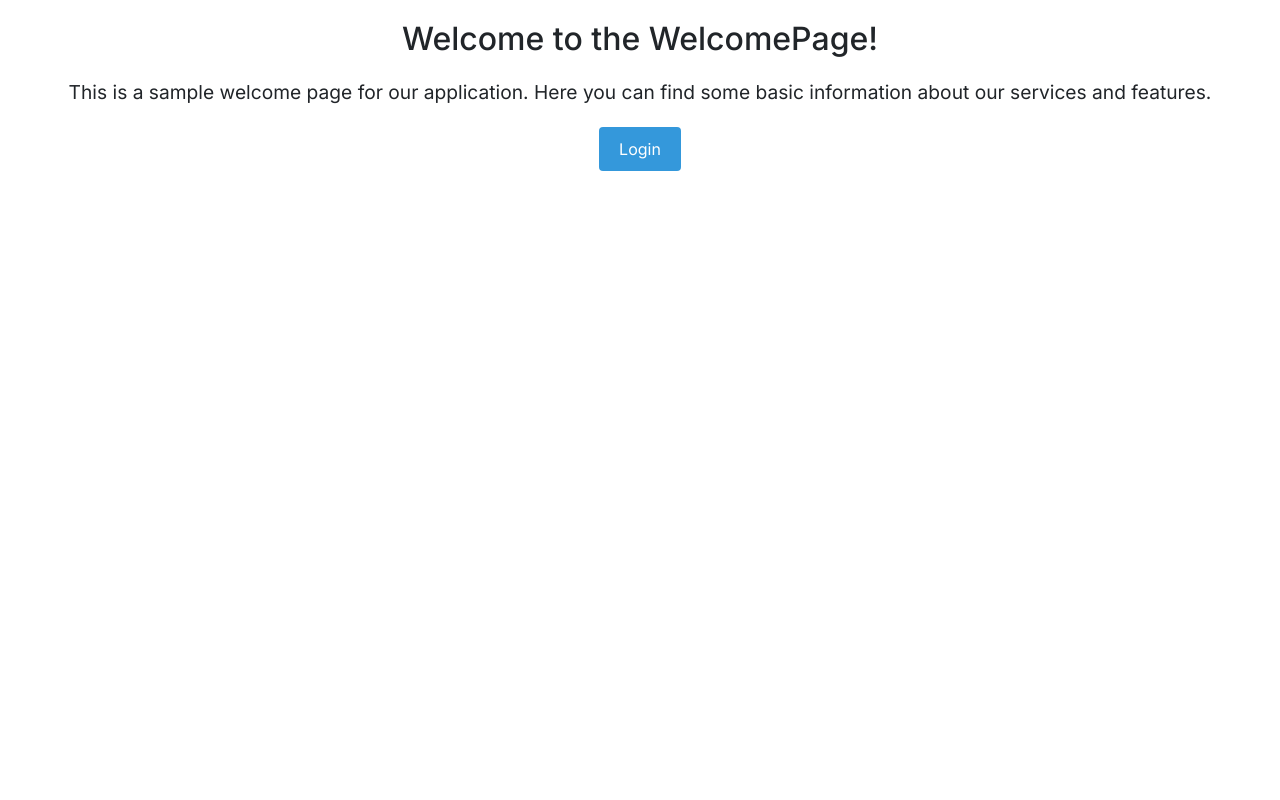
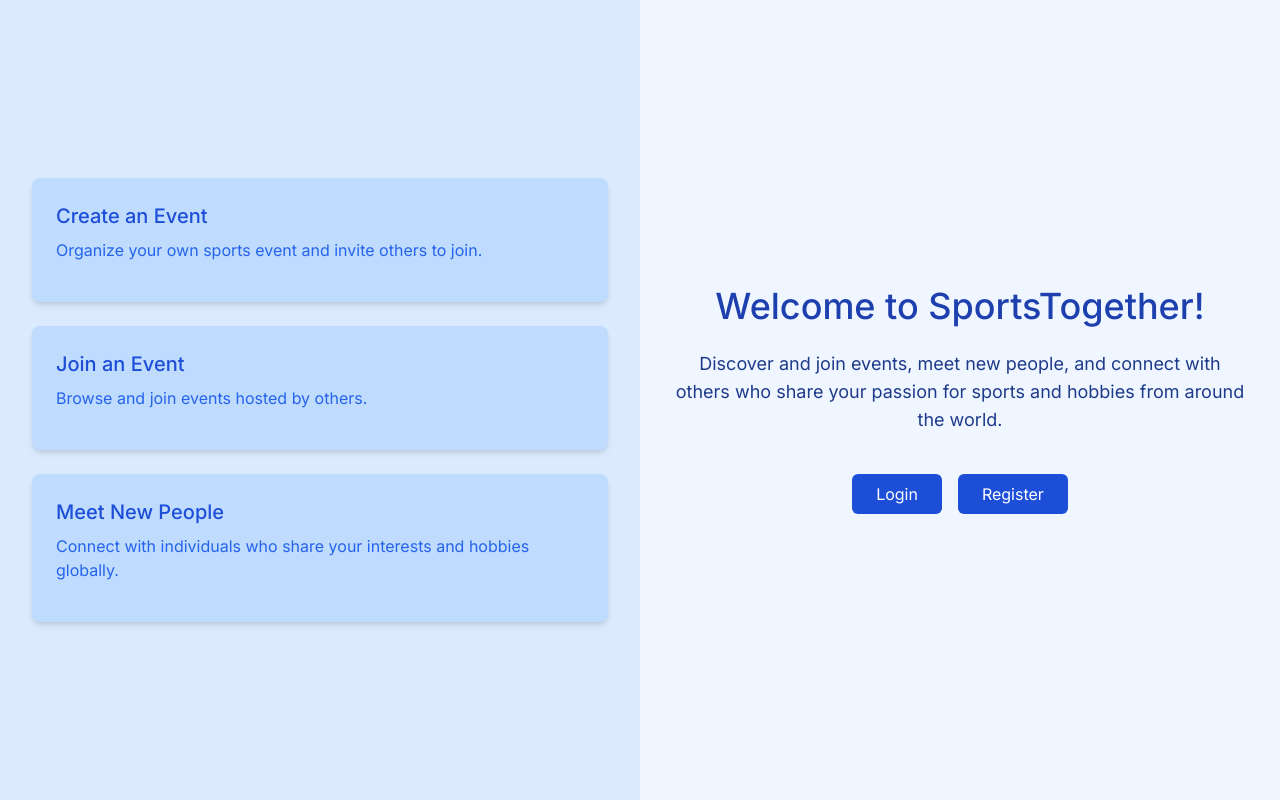
Before and after one commit to JustTOMEK/sportplanner, a Next.js app in the folder frontend/: page /welcome in a window 1280 px wide. Built offline with nearby package versions, Linux system fonts and the light colour scheme.

Commit message:
New Welcome page

```diff
--- a/frontend/src/app/welcome/page.tsx
+++ b/frontend/src/app/welcome/page.tsx
@@ -2,7 +2,6 @@
 
 import { useRouter } from 'next/navigation';
 import withAuth from '../auth/component/withAuth';
-import '../../Styles/WelcomePage.css';
 
 function WelcomePage({ onLogout }) {
     const router = useRouter();
@@ -11,16 +10,48 @@ function WelcomePage({ onLogout }) {
         router.push('/auth/signin');
     };
 
+    const handleRegisterClick = () => {
+        router.push('/auth/register');
+    };
+
     return (
-        <div className="welcome-page">
-            <h1>Welcome to the WelcomePage!</h1>
-            <p>This is a sample welcome page for our application. Here you can find some basic information about our services and features.</p>
-            <button
-                className="mybutton-blue"
-                onClick={handleLoginClick}
-            >
-                Login
-            </button>
+        <div className="flex h-screen bg-blue-50 text-blue-900">
+            <div className="w-1/2 p-8 bg-blue-100 flex flex-col justify-center items-center">
+                <div className="space-y-6">
+                    <div className="bg-blue-200 p-6 rounded-lg shadow-md">
+                        <h3 className="text-xl mb-2 text-blue-700">Create an Event</h3>
+                        <p className="text-base text-blue-600">Organize your own sports event and invite others to join.</p>
+                    </div>
+                    <div className="bg-blue-200 p-6 rounded-lg shadow-md">
+                        <h3 className="text-xl mb-2 text-blue-700">Join an Event</h3>
+                        <p className="text-base text-blue-600">Browse and join events hosted by others.</p>
+                    </div>
+                    <div className="bg-blue-200 p-6 rounded-lg shadow-md">
+                        <h3 className="text-xl mb-2 text-blue-700">Meet New People</h3>
+                        <p className="text-base text-blue-600">Connect with individuals who share your interests and hobbies globally.</p>
+                    </div>
+                </div>
+            </div>
+            <div className="w-1/2 p-8 flex flex-col justify-center items-center">
+                <h1 className="text-4xl mb-6 text-blue-800">Welcome to SportsTogether!</h1>
+                <p className="text-lg mb-10 text-center">
+                    Discover and join events, meet new people, and connect with others who share your passion for sports and hobbies from around the world.
+                </p>
+                <div className="flex space-x-4">
+                    <button
+                        className="bg-blue-700 text-white py-2 px-4 rounded hover:bg-blue-800"
+                        onClick={handleLoginClick}
+                    >
+                        Login
+                    </button>
+                    <button
+                        className="bg-blue-700 text-white py-2 px-4 rounded hover:bg-blue-800"
+                        onClick={handleRegisterClick}
+                    >
+                        Register
+                    </button>
+                </div>
+            </div>
         </div>
     );
 }
```
